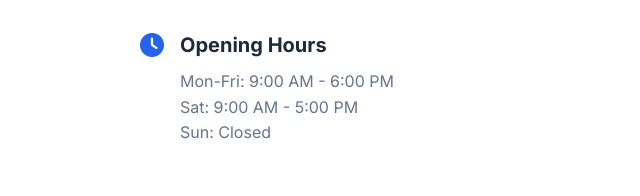
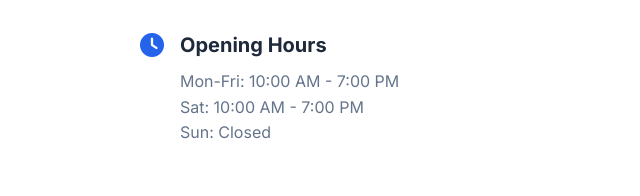
Before and after one commit to TahaKotwal12/Pcwaves-2025, a plain HTML site: page index.html in a window 1280 px wide. Shown: the part 3793-3989 px from the top of the page, 0-640 px from the left. Drawn offline with nearby package versions, Linux system fonts and the light colour scheme.

Commit message:
Update index.html

```diff
--- a/index.html
+++ b/index.html
@@ -262,7 +262,7 @@
               <div>
                 <h3>Opening Hours</h3>
                 <p>
-                  Mon-Fri: 9:00 AM - 6:00 PM<br />Sat: 9:00 AM - 5:00 PM<br />Sun:
+                  Mon-Fri: 10:00 AM - 7:00 PM<br />Sat: 10:00 AM - 7:00 PM<br />Sun:
                   Closed
                 </p>
               </div>
```
